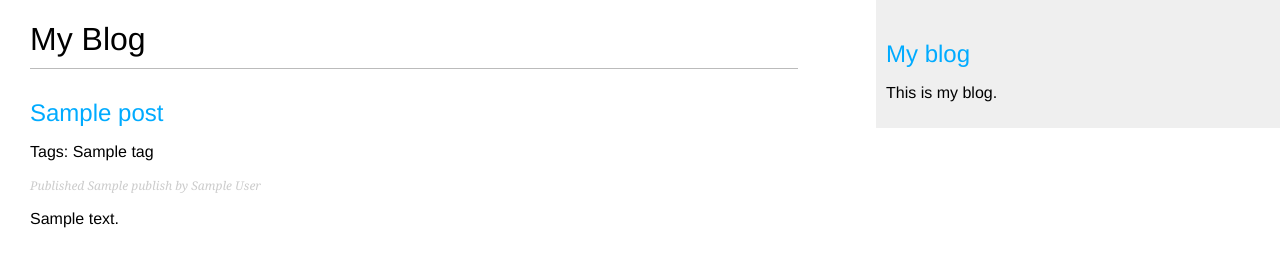
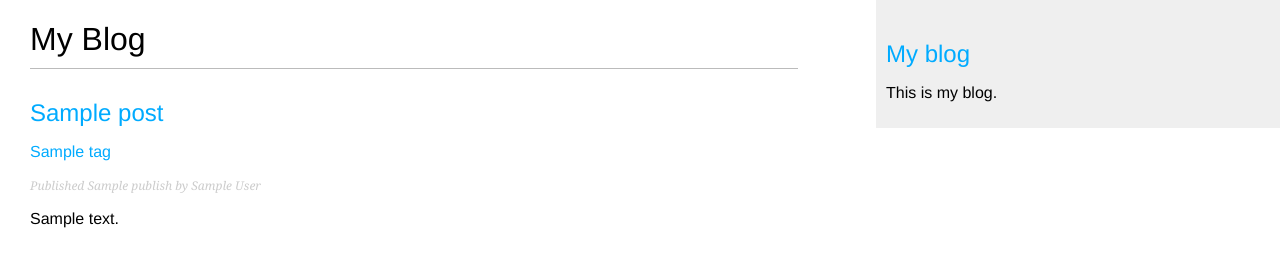
Before and after one commit to InWamos/blog_website, a Django app: template blog_website/blog/templates/blog/post/list.html in a window 1280 px wide. Shown: the top 268 px of the page. Run offline with Django 4.2, Linux system fonts and the light colour scheme; the template is opened without the code that fills it: most values are stand-ins (such as "Sample title", 1, 10 or a date in 2020).

Commit message:
Refactored tag display in post list

```diff
--- a/blog_website/blog/templates/blog/post/list.html
+++ b/blog_website/blog/templates/blog/post/list.html
@@ -16,13 +16,12 @@
             </a>
         </h2>
         <p class="tags">
-            {% with post.tags.all as tags %}
-                {% if tags %}
-                    Tags: {{ post.tags.all|join:", " }}</p>
-                {% else %}
-                    No tags.
-                {% endif %}
-            {% endwith %}
+            {% for tag in post.tags.all %}
+                <a href="{% url 'blog:post_list_by_tag' tag.slug %}">
+                    {{ tag.name }}
+                </a>
+                {% if not forloop.last %}, {% endif %}
+            {% endfor %}
         <p class="date">
             Published {{ post.publish }} by {{ post.author }}
         </p>
```
